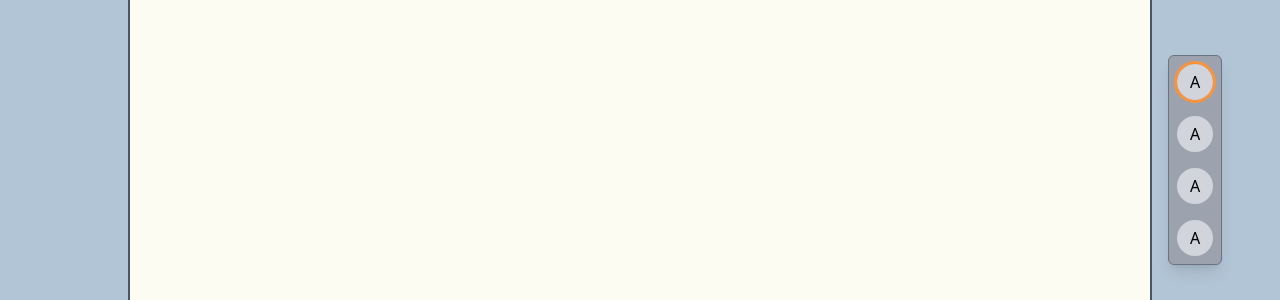
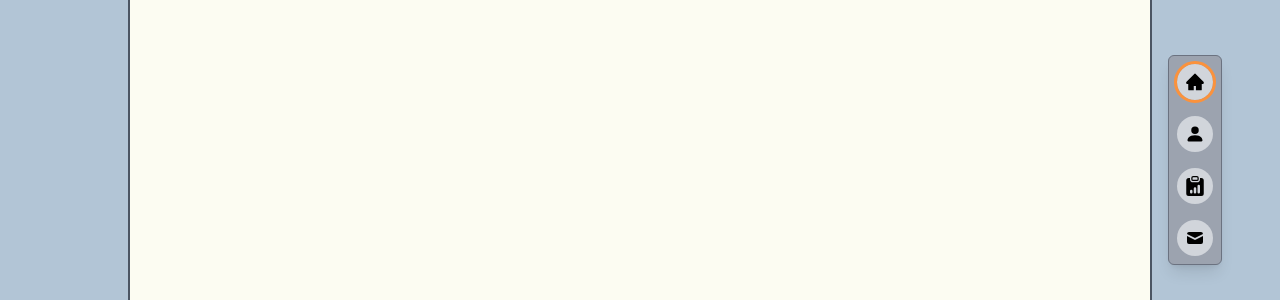
Before and after one commit to alan910127/alan910127, a Next.js app: page / in a window 1280 px wide. Shown: the part 240-540 px from the top of the page. Built offline with nearby package versions, Linux system fonts and the light colour scheme; a web font is replaced by a local one.

Commit message:
💄 Add elevator button icons

```diff
--- a/package.json
+++ b/package.json
@@ -15,6 +15,7 @@
     "next": "^13.2.1",
     "react": "18.2.0",
     "react-dom": "18.2.0",
+    "react-icons": "^4.8.0",
     "zod": "^3.20.6"
   },
   "devDependencies": {
--- a/src/layouts/ElevatorLayout.tsx
+++ b/src/layouts/ElevatorLayout.tsx
@@ -6,9 +6,12 @@ import Head from "next/head";
 import Link from "next/link";
 import { useRouter } from "next/router";
 import { type FC, type PropsWithChildren, type ReactNode } from "react";
+import { AiFillHome } from "react-icons/ai";
+import { BsClipboardDataFill, BsFillPersonFill } from "react-icons/bs";
+import { HiMail } from "react-icons/hi";
 
 const labels = ["Home", "About Me", "Projects", "Contact Me"] as const;
-const [home, aboutMe, projects, contactMe] = labels;
+const [homeLabel, aboutMeLabel, projectsLabel, contactMeLabel] = labels;
 type ElevatorLabel = (typeof labels)[number];
 
 type LinkDetail = {
@@ -18,10 +21,26 @@ type LinkDetail = {
 };
 
 const links: LinkDetail[] = [
-  { href: "/", label: home, display: <div>A</div> },
-  { href: "/about", label: aboutMe, display: <div>A</div> },
-  { href: "/projects", label: projects, display: <div>A</div> },
-  { href: "/contact", label: contactMe, display: <div>A</div> },
+  {
+    href: "/",
+    label: homeLabel,
+    display: <AiFillHome className="text-xl" />,
+  },
+  {
+    href: "/about",
+    label: aboutMeLabel,
+    display: <BsFillPersonFill className="text-xl" />,
+  },
+  {
+    href: "/projects",
+    label: projectsLabel,
+    display: <BsClipboardDataFill className="text-xl" />,
+  },
+  {
+    href: "/contact",
+    label: contactMeLabel,
+    display: <HiMail className="text-xl" />,
+  },
 ];
 
 type ElevatorLayoutProps = PropsWithChildren<{
```
Also changed, not shown: 1 other file (tests, documents, lock files or other folders).
